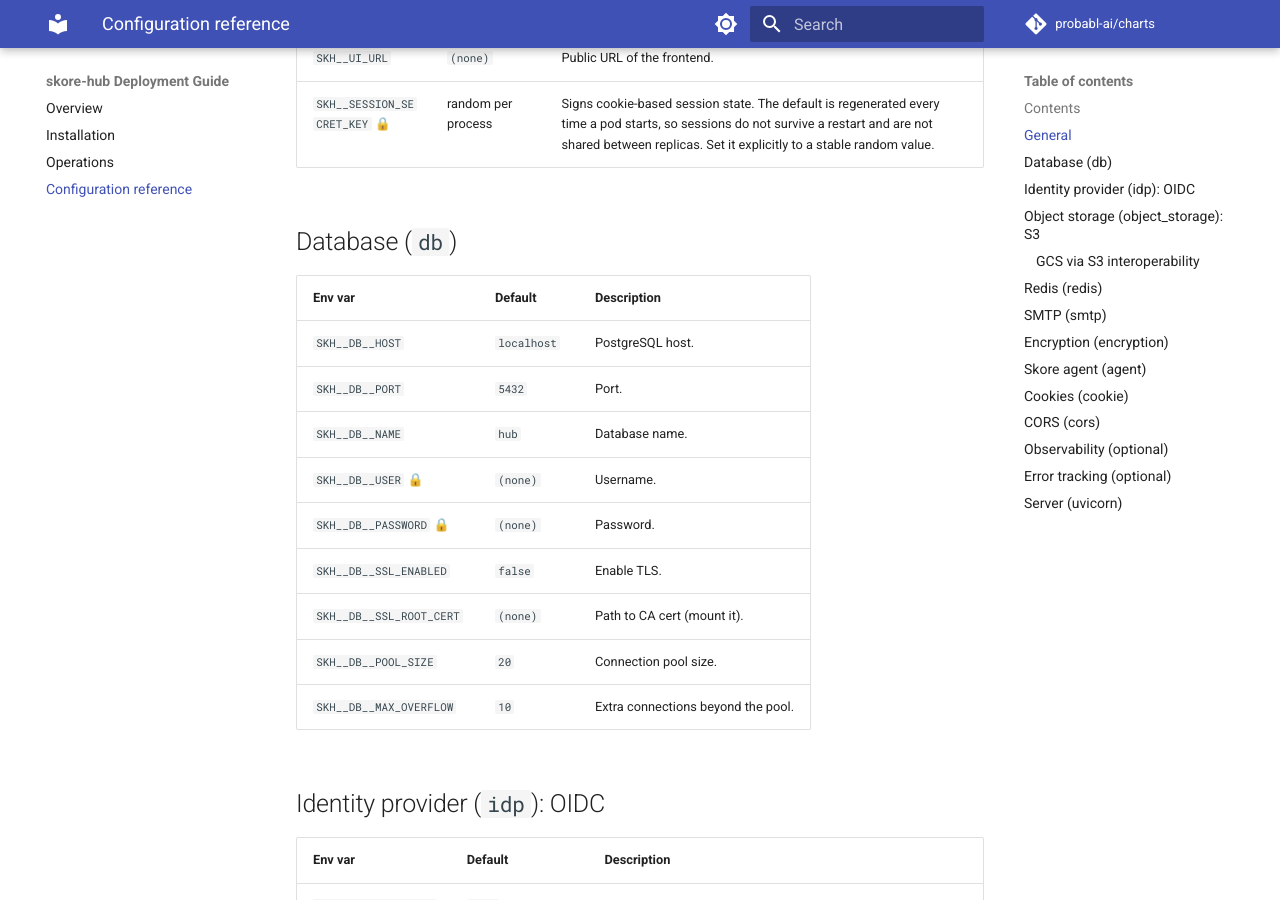
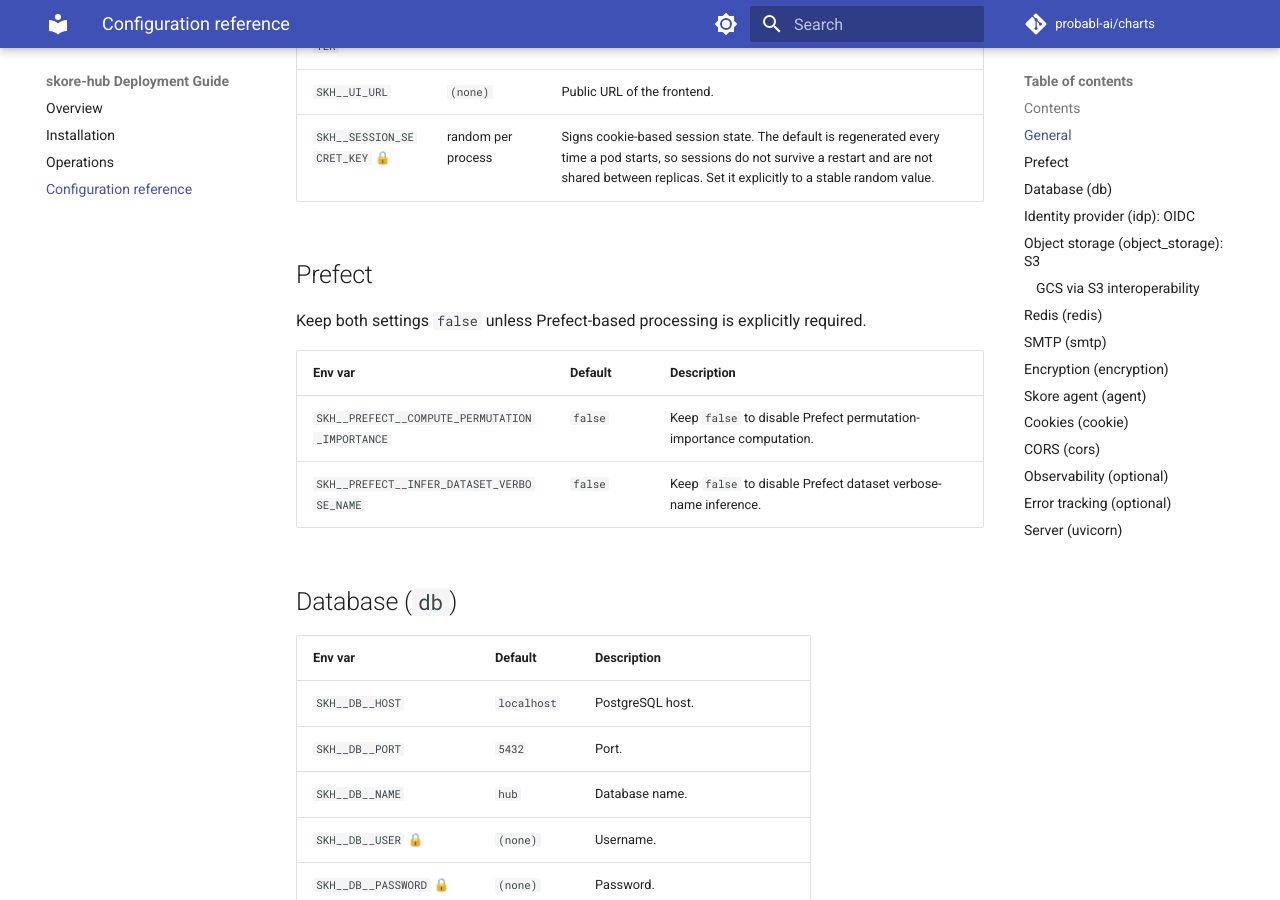
Before and after one commit to probabl-ai/charts, an MkDocs documentation site: the page built from docs/reference-configuration.md, in a window 1280 px wide and 900 px high, scrolled down 1230 px. Built offline with MkDocs 1.6.1 and Material for MkDocs 9.7.7, drawn with Linux system fonts in a browser that asks for light colours; comment, search, counter and statistics services are not loaded.

Commit message:
feat(skh): disable Prefect features by default

```diff
--- a/docs/reference-configuration.md
+++ b/docs/reference-configuration.md
@@ -10,6 +10,7 @@
 ## Contents
 
 - [General](#general)
+- [Prefect](#prefect)
 - [Database (db)](#database-db)
 - [Identity provider (idp): OIDC](#identity-provider-idp-oidc)
 - [Object storage (object_storage): S3](#object-storage-object_storage-s3)
@@ -34,6 +35,15 @@
 | `SKH__LOG_FORMATTER` | `default` | `json` (structured) or `default` (plain). |
 | `SKH__UI_URL` | `(none)` | Public URL of the frontend. |
 | `SKH__SESSION_SECRET_KEY` 🔒 | random per process | Signs cookie-based session state. The default is regenerated every time a pod starts, so sessions do not survive a restart and are not shared between replicas. Set it explicitly to a stable random value. |
+
+## Prefect
+
+Keep both settings `false` unless Prefect-based processing is explicitly required.
+
+| Env var | Default | Description |
+| --- | --- | --- |
+| `SKH__PREFECT__COMPUTE_PERMUTATION_IMPORTANCE` | `false` | Keep `false` to disable Prefect permutation-importance computation. |
+| `SKH__PREFECT__INFER_DATASET_VERBOSE_NAME` | `false` | Keep `false` to disable Prefect dataset verbose-name inference. |
 
 ## Database (`db`)
 
```
Also changed, not shown: 3 other files.
